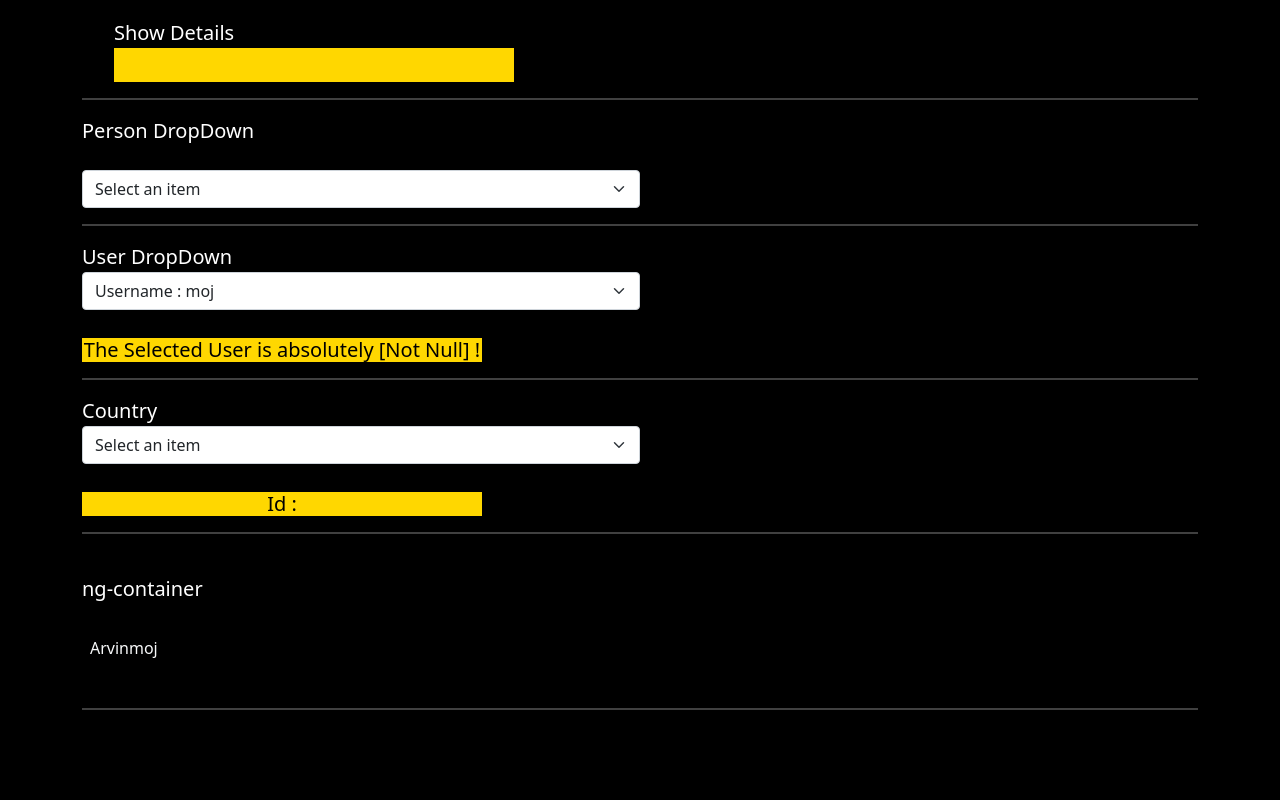
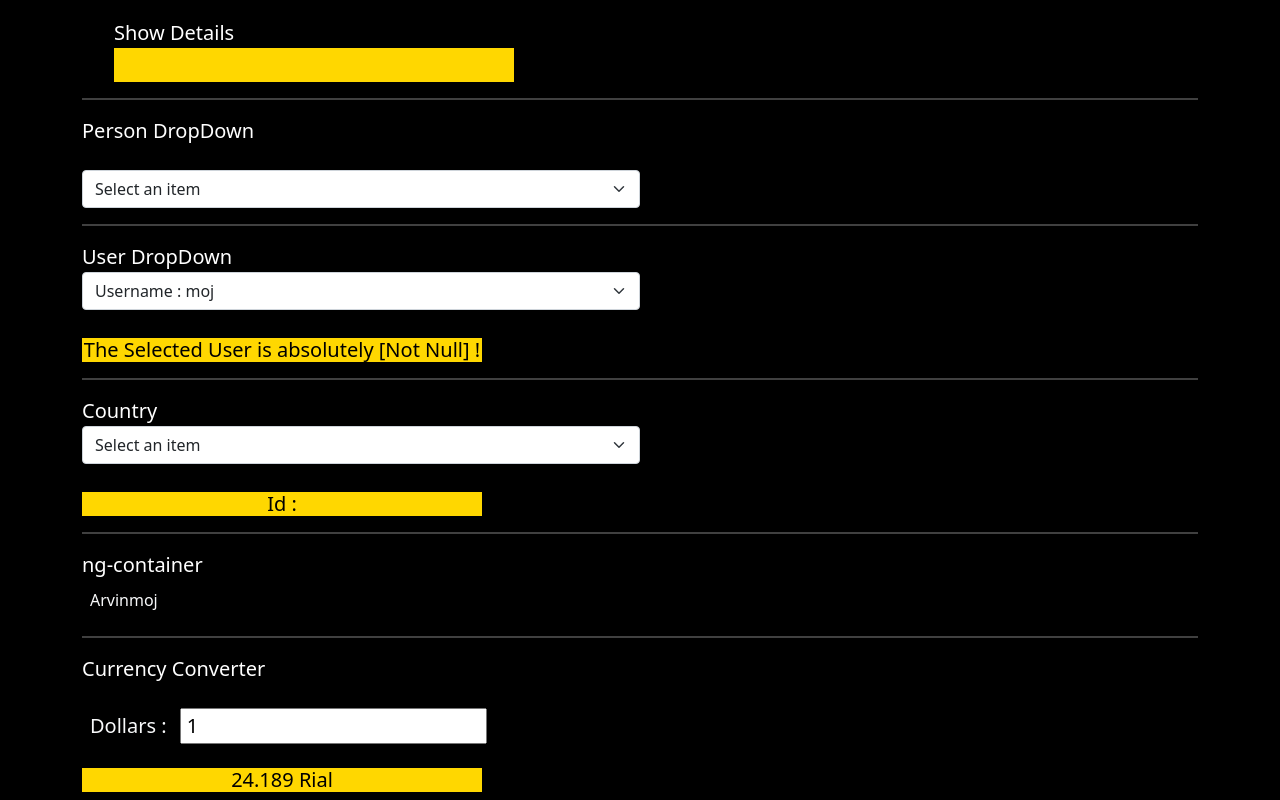
Before and after one commit to arvinmoj/Learn_Angular, an Angular app: page / in a window 1280 px wide. Shown: the part 3588-4388 px from the top of the page. Before the commit the page ends 4314 px from the top, so only its background shows below. Built offline with nearby package versions, Linux system fonts and the light colour scheme.

Commit message:
CurrencyConverter

```diff
--- a/src/app/app.component.html
+++ b/src/app/app.component.html
@@ -188,14 +188,13 @@
 </div>
 
 <hr>
-<br>
 
 <b class="typing-span">ng-container</b>
-<br>
 <br>
 <div class="p-2 text-light">
     <ng-container>{{person?.fullName}}</ng-container>
 </div>
 
-<br>
 <hr>
+
+<app-currency-converter></app-currency-converter>
--- a/src/app/app.module.ts
+++ b/src/app/app.module.ts
@@ -1,16 +1,17 @@
 import { NgModule } from '@angular/core';
 import { FormsModule } from '@angular/forms';
+import { AppRoutingModule } from './app-routing.module';
 import { BrowserModule } from '@angular/platform-browser';
 
-import { AppRoutingModule } from './app-routing.module';
-
 import { AppComponent } from './app.component';
+import { CurrencyConverterComponent } from './currency-converter/currency-converter.component';
 
 
 @NgModule({
   declarations: [
 
     AppComponent,
+     CurrencyConverterComponent,
 
   ],
   imports: [
--- /dev/null
+++ b/src/app/currency-converter/currency-converter.component.html
@@ -0,0 +1,8 @@
+<b class="typing-span">Currency Converter</b>
+<br>
+<br>
+<span class="h5 text-light p-2">Dollars : </span>
+<input class="typing-input" type="number" [(ngModel)]="dollars">
+<br>
+<br>
+<h3>{{ getRials() | number }} Rial</h3>
--- /dev/null
+++ b/src/app/currency-converter/currency-converter.component.ts
@@ -0,0 +1,26 @@
+import { Component } from '@angular/core';
+
+@Component({
+  selector: 'app-currency-converter',
+  templateUrl: './currency-converter.component.html',
+  styleUrls: ['./currency-converter.component.css']
+})
+export class CurrencyConverterComponent {
+
+  constructor()
+  {
+    this.dollars = 1;
+  }
+
+  public dollars: number;
+
+  public getRials(): number
+  {
+
+    let result: number =
+      this.dollars * 24.1890;
+
+    return result;
+
+  }
+}
--- a/src/styles.css
+++ b/src/styles.css
@@ -1,3 +1,48 @@
 body {
     background-color: black;
 }
+
+h3 {
+    color: black;
+    background-color: gold;
+    width: 400px;
+    text-align: center;
+    font-size: 20px;
+}
+
+li {
+    text-align: center;
+    padding: 2px;
+    font-size: 20px;
+    width: 400px;
+    color: black;
+    background-color: gold;
+}
+
+hr {
+    color: #ffffff;
+    height: 2px;
+}
+
+.typing-input {
+    font-size: 20px;
+    padding-left: 5px;
+}
+
+.typing-span {
+    color: white;
+    font-size: 20px;
+    font-weight: 500;
+}
+
+.typing-h3 {
+    padding: 2px;
+    text-align: center;
+}
+
+.typing-checkbox {
+    margin-top: 7px;
+    margin-left: 10px;
+    height: 20px;
+    width: 20px;
+}
```
Also changed, not shown: src/app/currency-converter/currency-converter.component.css (added), 1 other file (tests, documents, lock files or other folders).
